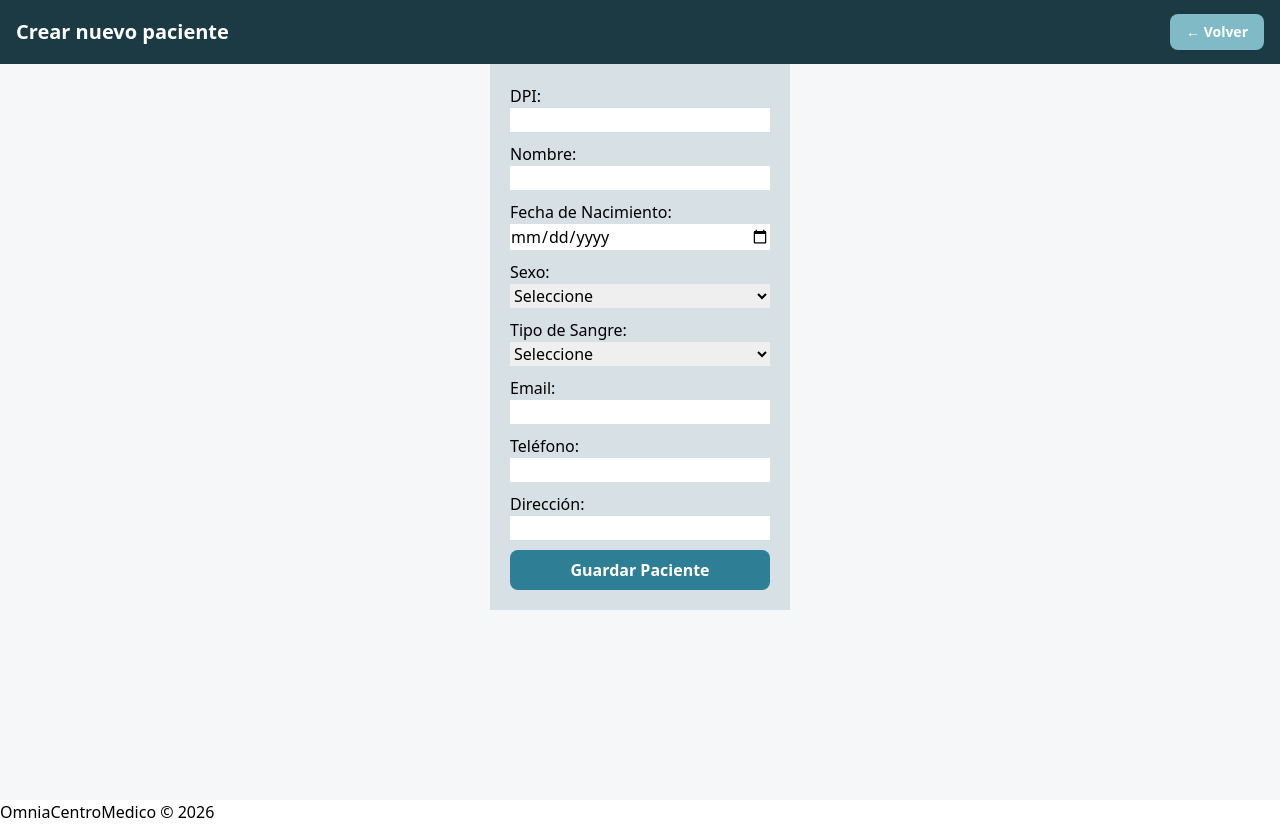
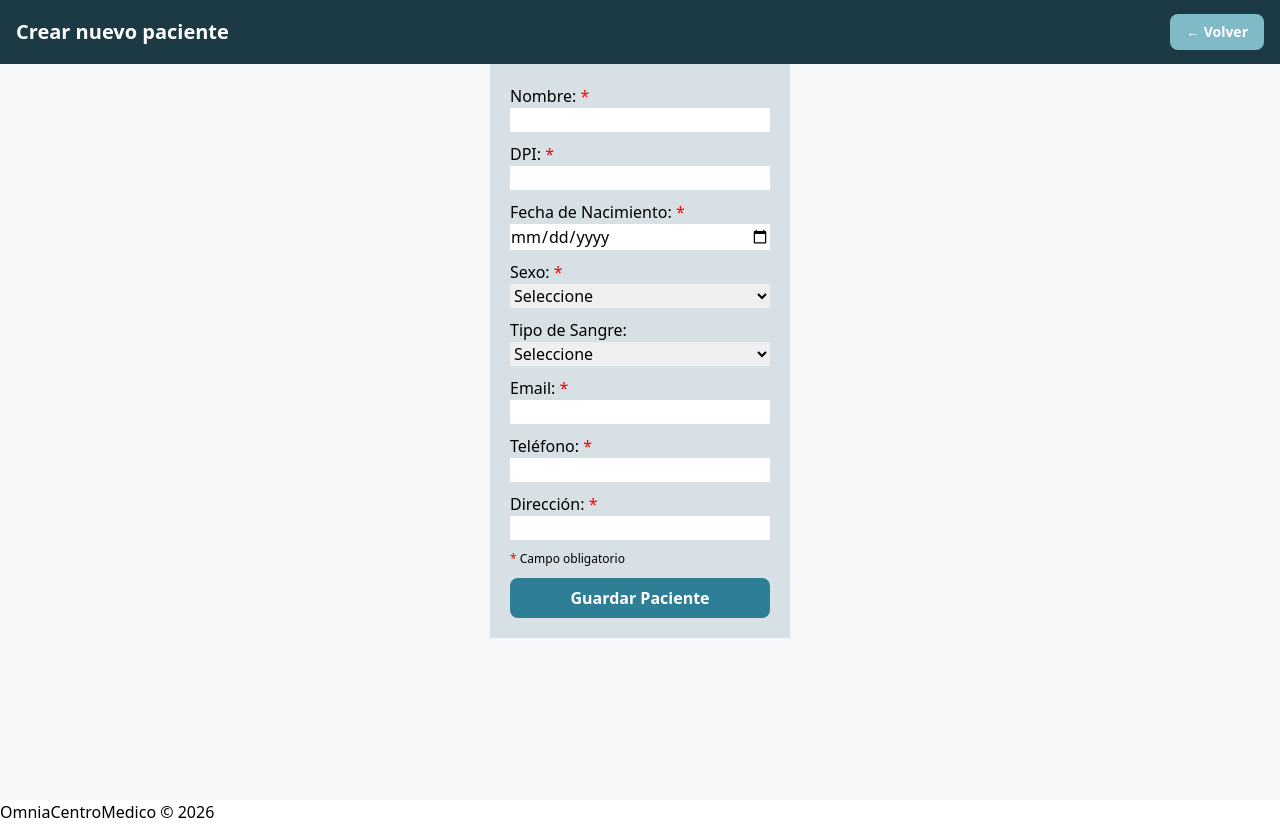
Before and after one commit to lbooghart-tech/omnia-centro-m-dico-especializado, a Laravel app: page /pacientes/create in a window 1280 px wide. Shown: the part 72-896 px from the top of the page. Run offline with Laravel 12, Linux system fonts and the light colour scheme; some libraries are stand-ins or nearby versions.

Commit message:
modificacion de tabla y guardado de valores correctos ingresados

```diff
--- a/app/Http/Controllers/PacientesController.php
+++ b/app/Http/Controllers/PacientesController.php
@@ -28,6 +28,7 @@ public function store(Request $request)
 {
     $validateData = $request->validate([
         'nombre' => 'required|string|max:255| min:3',
+        'dpi' => ['required', 'integer', 'digits:13', 'unique:pacientes,dpi'],
         'fecha_nacimiento' => 'required|date|before:today',
         'sexo' => 'required|in:M,F',
         'tipo_sangre' => 'nullable|in:A+,A-,B+,B-,AB+,AB-,O+,O-',
@@ -38,6 +39,7 @@ public function store(Request $request)
 
     $paciente = new Paciente();
     $paciente->nombre = $validateData['nombre'];
+    $paciente->dpi = $validateData['dpi'];
     $paciente->fecha_nacimiento = $validateData['fecha_nacimiento'];
     $paciente->sexo = $validateData['sexo'];
     $paciente->tipo_sangre = $validateData['tipo_sangre'];
--- a/resources/views/Pacientes/create.blade.php
+++ b/resources/views/Pacientes/create.blade.php
@@ -15,57 +15,52 @@
 
     <form name="guardar_paciente" id="guardar_paciente"
       style="display: flex; flex-direction: column; width: 300px; margin: auto; background-color: #d7e0e4; padding: 20px;"
-          method="POST" action="{{ route('Pacientes.store') }}">
+      method="POST" action="{{ route('Pacientes.store') }}" novalidate>
     @csrf
-        <label for="dpi">DPI:</label>
+
+    <label for="nombre">Nombre: <span style="color: red;">*</span></label>
+    <input type="text" name="nombre" id="nombre" value="{{ old('nombre') }}" style="margin-bottom: 10px;">
+    @error('nombre')<div style="color: red;">{{ $message }}</div>@enderror
+
+    <label for="dpi">DPI: <span style="color: red;">*</span></label>
     <input type="text" name="dpi" id="dpi" value="{{ old('dpi') }}"
-       inputmode="numeric" maxlength="13" pattern="[0-9]{13}"
-       style="margin-bottom: 10px;">
+           inputmode="numeric" maxlength="13" style="margin-bottom: 10px;">
     @error('dpi')<div style="color: red;">{{ $message }}</div>@enderror
 
-        <label for="nombre">Nombre:</label>
-        <input type="text" name="nombre" id="nombre" style="margin-bottom: 10px;">
-        @error('nombre')<div style="color: red;">{{ $message }}</div>@enderror
-
-        <label for="fecha_nacimiento">Fecha de Nacimiento:</label>
-        <input type="date" name="fecha_nacimiento" id="fecha_nacimiento" style="margin-bottom: 10px;">
+    <label for="fecha_nacimiento">Fecha de Nacimiento: <span style="color: red;">*</span></label>
+    <input type="date" name="fecha_nacimiento" id="fecha_nacimiento" value="{{ old('fecha_nacimiento') }}" style="margin-bottom: 10px;">
     @error('fecha_nacimiento')<div style="color: red;">{{ $message }}</div>@enderror
 
-        <label for="sexo">Sexo:</label>
+    <label for="sexo">Sexo: <span style="color: red;">*</span></label>
     <select name="sexo" id="sexo" style="margin-bottom: 10px;">
         <option value="">Seleccione</option>
-            <option value="M">Masculino</option>
-            <option value="F">Femenino</option>
+        <option value="M" {{ old('sexo') == 'M' ? 'selected' : '' }}>Masculino</option>
+        <option value="F" {{ old('sexo') == 'F' ? 'selected' : '' }}>Femenino</option>
     </select>
     @error('sexo')<div style="color: red;">{{ $message }}</div>@enderror
-
 
     <label for="tipo_sangre">Tipo de Sangre:</label>
     <select name="tipo_sangre" id="tipo_sangre" style="margin-bottom: 10px;">
         <option value="">Seleccione</option>
-            <option value="A+">A+</option>
-            <option value="A-">A-</option>
-            <option value="B+">B+</option>
-            <option value="B-">B-</option>
-            <option value="AB+">AB+</option>
-            <option value="AB-">AB-</option>
-            <option value="O+">O+</option>
-            <option value="O-">O-</option>
+        @foreach (['A+', 'A-', 'B+', 'B-', 'AB+', 'AB-', 'O+', 'O-'] as $tipo)
+            <option value="{{ $tipo }}" {{ old('tipo_sangre') == $tipo ? 'selected' : '' }}>{{ $tipo }}</option>
+        @endforeach
     </select>
     @error('tipo_sangre')<div style="color: red;">{{ $message }}</div>@enderror
 
-
-        <label for="email">Email:</label>
-        <input type="email" name="email" id="email" style="margin-bottom: 10px;">
+    <label for="email">Email: <span style="color: red;">*</span></label>
+    <input type="email" name="email" id="email" value="{{ old('email') }}" style="margin-bottom: 10px;">
     @error('email')<div style="color: red;">{{ $message }}</div>@enderror
 
-        <label for="telefono">Teléfono:</label>
-        <input type="text" name="telefono" id="telefono" style="margin-bottom: 10px;">
+    <label for="telefono">Teléfono: <span style="color: red;">*</span></label>
+    <input type="text" name="telefono" id="telefono" value="{{ old('telefono') }}" style="margin-bottom: 10px;">
     @error('telefono')<div style="color: red;">{{ $message }}</div>@enderror
 
-        <label for="direccion">Dirección:</label>
-        <input type="text" name="direccion" id="direccion" style="margin-bottom: 10px;">
+    <label for="direccion">Dirección: <span style="color: red;">*</span></label>
+    <input type="text" name="direccion" id="direccion" value="{{ old('direccion') }}" style="margin-bottom: 10px;">
     @error('direccion')<div style="color: red;">{{ $message }}</div>@enderror
+
+    <p style="font-size: 12px; margin-bottom: 10px;"><span style="color: red;">*</span> Campo obligatorio</p>
 
     <button type="submit" class="bg-clinica-600 hover:bg-clinica-900 text-white font-semibold px-5 py-2 rounded-lg transition">
         Guardar Paciente
--- a/resources/views/Pacientes/index.blade.php
+++ b/resources/views/Pacientes/index.blade.php
@@ -12,6 +12,7 @@
         <thead>
         <tr>
             <th class="py-2 px-4 border-b">Nombre</th>
+            <th class="py-2 px-4 border-b">DPI</th>
             <th class="py-2 px-4 border-b">Fecha de Nacimiento</th>
             <th class="py-2 px-4 border-b">Sexo</th>
             <th class="py-2 px-4 border-b">Tipo de Sangre</th>
@@ -24,6 +25,7 @@
         @foreach($pacientes as $paciente)
             <tr>
                 <td class="py-2 px-4 border-b">{{ $paciente->nombre }}</td>
+                <td class="py-2 px-4 border-b">{{ $paciente->dpi }}</td>
                 <td class="py-2 px-4 border-b">{{ $paciente->fecha_nacimiento }}</td>
                 <td class="py-2 px-4 border-b">{{ $paciente->sexo }}</td>
                 <td class="py-2 px-4 border-b">{{ $paciente->tipo_sangre ?? 'N/A' }}</td>
--- a/routes/web.php
+++ b/routes/web.php
@@ -1,19 +1,15 @@
 <?php
 
+use App\Http\Controllers\PacientesController;
 use Illuminate\Support\Facades\Route;
 
 Route::get('/', function () {
-    return view('welcome'); // o la vista que quieras mostrar en el inicio
+    return view('welcome');
 });
 
-Route::get('/pacientes',
-[App\Http\Controllers\PacientesController::class, 'index'])->name('Pacientes.index');
-
-Route::get('/pacientes/show',
-[App\Http\Controllers\PacientesController::class, 'show'])->name('Pacientes.show');
-
-Route::get('/pacientes/create',
-[App\Http\Controllers\PacientesController::class, 'create'])->name('Pacientes.create');
-
-Route::post('/pacientes/store',
-[App\Http\Controllers\PacientesController::class, 'store'])->name('Pacientes.store');
+Route::get('/pacientes', [PacientesController::class, 'index'])->name('Pacientes.index');
+Route::get('/pacientes/show', [PacientesController::class, 'show'])->name('Pacientes.show');
+Route::get('/pacientes/create', [PacientesController::class, 'create'])->name('Pacientes.create');
+Route::post('/pacientes/store', [PacientesController::class, 'store'])->name('Pacientes.store');
+Route::get('/pacientes/{id}/edit', [PacientesController::class, 'edit'])->name('Pacientes.edit');
+Route::put('/pacientes/{id}', [PacientesController::class, 'update'])->name('Pacientes.update');
```
Lines whose indentation alone changed are shown as unchanged.
